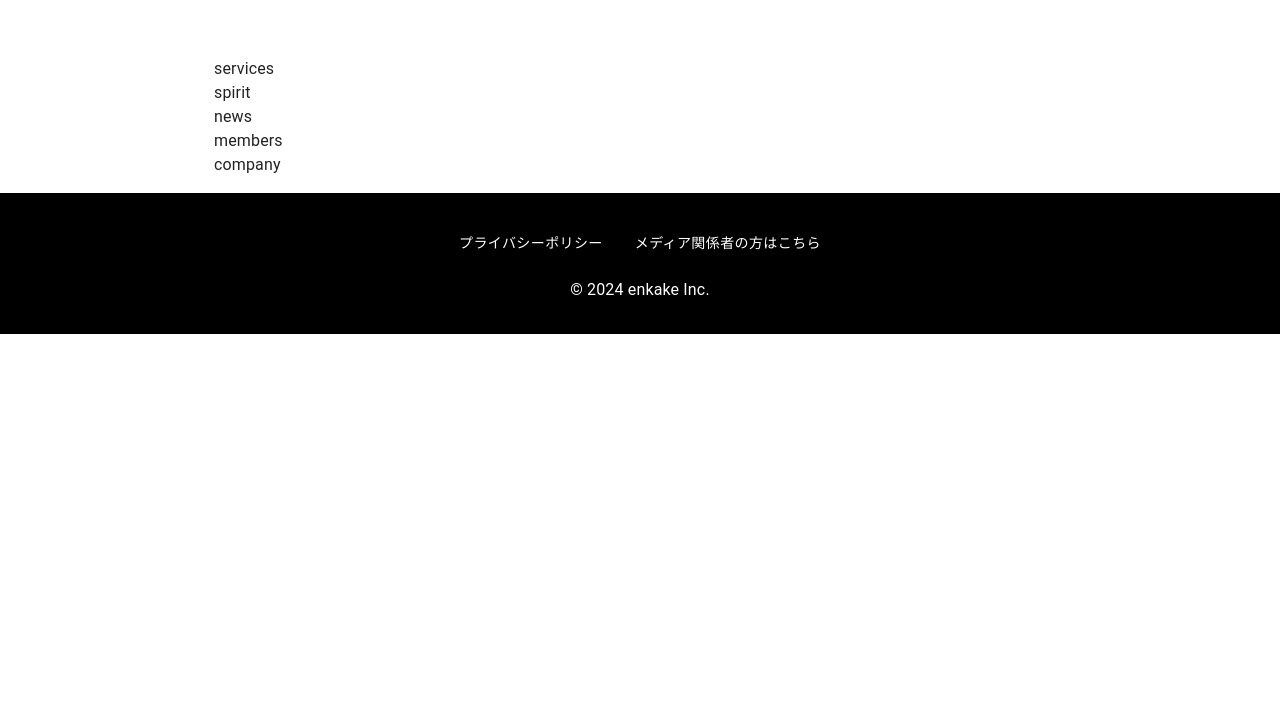
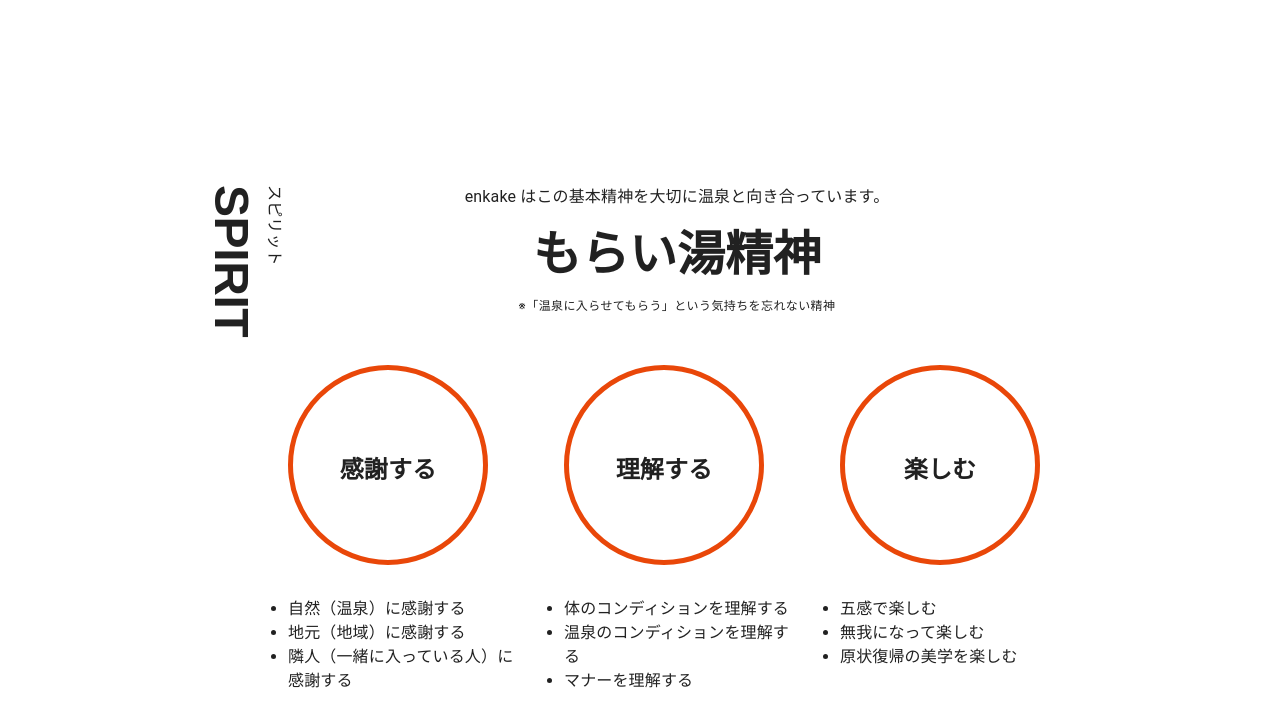
Before and after one commit to enkake/enkake.co.jp, a Gatsby site: page / in a window 1280 px wide. Shown: the part 539-1260 px from the top of the page. Before the commit the page ends 873 px from the top, so only its background shows below. Built offline with nearby package versions, Linux system fonts and the light colour scheme; Gatsby itself is replaced by a stand-in of ours.

Commit message:
Implement spirit

```diff
--- a/src/components/Layout/components/Header/navItems.ts
+++ b/src/components/Layout/components/Header/navItems.ts
@@ -6,6 +6,10 @@
   {
     label: 'Spirit',
     anchor: 'spirit',
+  },
+  {
+    label: 'Services',
+    anchor: 'services',
   },
   {
     label: 'Company',
--- a/src/components/pages/IndexPage/components/Home/component.tsx
+++ b/src/components/pages/IndexPage/components/Home/component.tsx
@@ -52,6 +52,7 @@
 const Wrapper = styled(Box)`
   display: flex;
   flex-direction: row-reverse;
+  margin-bottom: 6rem;
 `
 
 const Catchphrase = styled(Typography)`
--- a/src/components/pages/IndexPage/components/Services/component.tsx
+++ b/src/components/pages/IndexPage/components/Services/component.tsx
@@ -1,10 +1,24 @@
+import { Box, styled, Typography } from "@mui/material";
 import type { FC } from "react";
 import React from "react";
+import { SectionHeading } from "../../../../SectionHeading";
 
 export const Component: FC = () => {
   return (
-    <div>
-      spirit
-    </div>
+    <Wrapper id={"services"} sx={{ pt: 4 }}>
+      <SectionHeading>
+        <Typography variant={'subtitle1'}>
+          サービス
+        </Typography>
+        <Typography variant={"h2"}>
+          Services
+        </Typography>
+      </SectionHeading>
+    </Wrapper>
   );
 }
+
+const Wrapper = styled(Box)`
+  display: flex;
+  flex-direction: row-reverse;
+`
--- a/src/components/pages/IndexPage/components/Spirit/component.tsx
+++ b/src/components/pages/IndexPage/components/Spirit/component.tsx
@@ -1,10 +1,90 @@
+import { Box, Stack, styled, Typography } from "@mui/material";
 import type { FC } from "react";
 import React from "react";
+import { SectionHeading } from "../../../../SectionHeading";
 
 export const Component: FC = () => {
   return (
-    <div>
-      services
-    </div>
+    <Wrapper id={"spirit"} sx={{ pt: 4 }}>
+      <SectionHeading>
+        <Typography variant={'subtitle1'}>
+          スピリット
+        </Typography>
+        <Typography variant={"h2"}>
+          Spirit
+        </Typography>
+      </SectionHeading>
+      <Stack spacing={2} sx={{ display: 'flex', alignItems: 'center', width: '100%' }}>
+        <Typography variant={"body1"}>
+          enkake はこの基本精神を大切に温泉と向き合っています。
+        </Typography>
+        <Typography variant={"h3"} className={"noto-sans"} sx={{ fontWeight: 600 }}>
+          もらい湯精神
+        </Typography>
+        <Typography variant={"caption"}>
+          ※「温泉に入らせてもらう」という気持ちを忘れない精神
+        </Typography>
+        <Definitions>
+          <dl>
+            <dt>感謝する</dt>
+            <dd>自然（温泉）に感謝する</dd>
+            <dd>地元（地域）に感謝する</dd>
+            <dd>隣人（一緒に入っている人）に感謝する</dd>
+          </dl>
+          <dl>
+            <dt>理解する</dt>
+            <dd>体のコンディションを理解する</dd>
+            <dd>温泉のコンディションを理解する</dd>
+            <dd>マナーを理解する</dd>
+          </dl>
+          <dl>
+            <dt>楽しむ</dt>
+            <dd>五感で楽しむ</dd>
+            <dd>無我になって楽しむ</dd>
+            <dd>原状復帰の美学を楽しむ</dd>
+          </dl>
+        </Definitions>
+      </Stack>
+    </Wrapper>
   );
 }
+
+const Wrapper = styled(Box)`
+  display: flex;
+  flex-direction: row;
+  margin-left: -26px;
+  margin-bottom: 6rem;
+`
+
+const Definitions = styled(Box)`
+  display: flex;
+  flex-direction: row;
+  justify-content: space-between;
+  gap: 50px;
+  width: 100%;
+  dl, dt, dd {
+    margin: 0;
+    padding: 0;
+    }
+  dl {
+    width: 100%;
+  }
+  dt {
+    font-family: 'Noto Sans JP', sans-serif;
+    font-weight: 800;
+    font-weight: bold;
+    width: 200px;
+    height: 200px;
+    border: 5px solid #E94709;
+    border-radius: 100%;
+    text-align: center;
+    line-height: 200px;
+    margin-top: 2rem;
+    margin-bottom: 2rem;
+    font-size: 1.5rem;
+  }
+  dd {
+    list-style: disc;
+    display: list-item;
+  }
+`
--- a/src/styles/app.css
+++ b/src/styles/app.css
@@ -6,3 +6,11 @@
   font-family: 'Montserrat', sans-serif;
   font-weight: 400;
 }
+
+html .noto-sans {
+  font-family: 'Noto Sans', sans-serif;
+}
+
+html .noto-serif {
+  font-family: 'Noto Serif', serif;
+}
```
